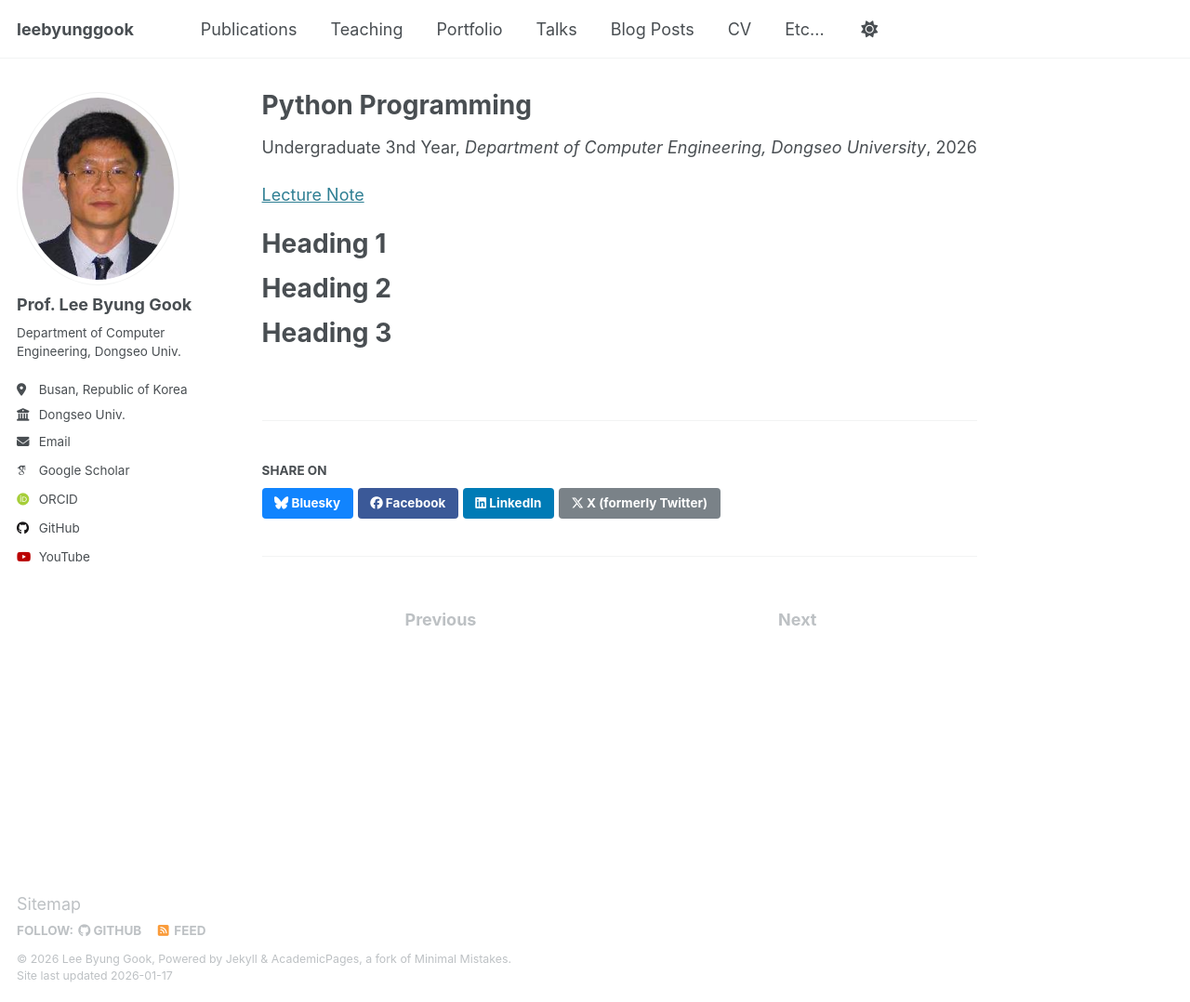
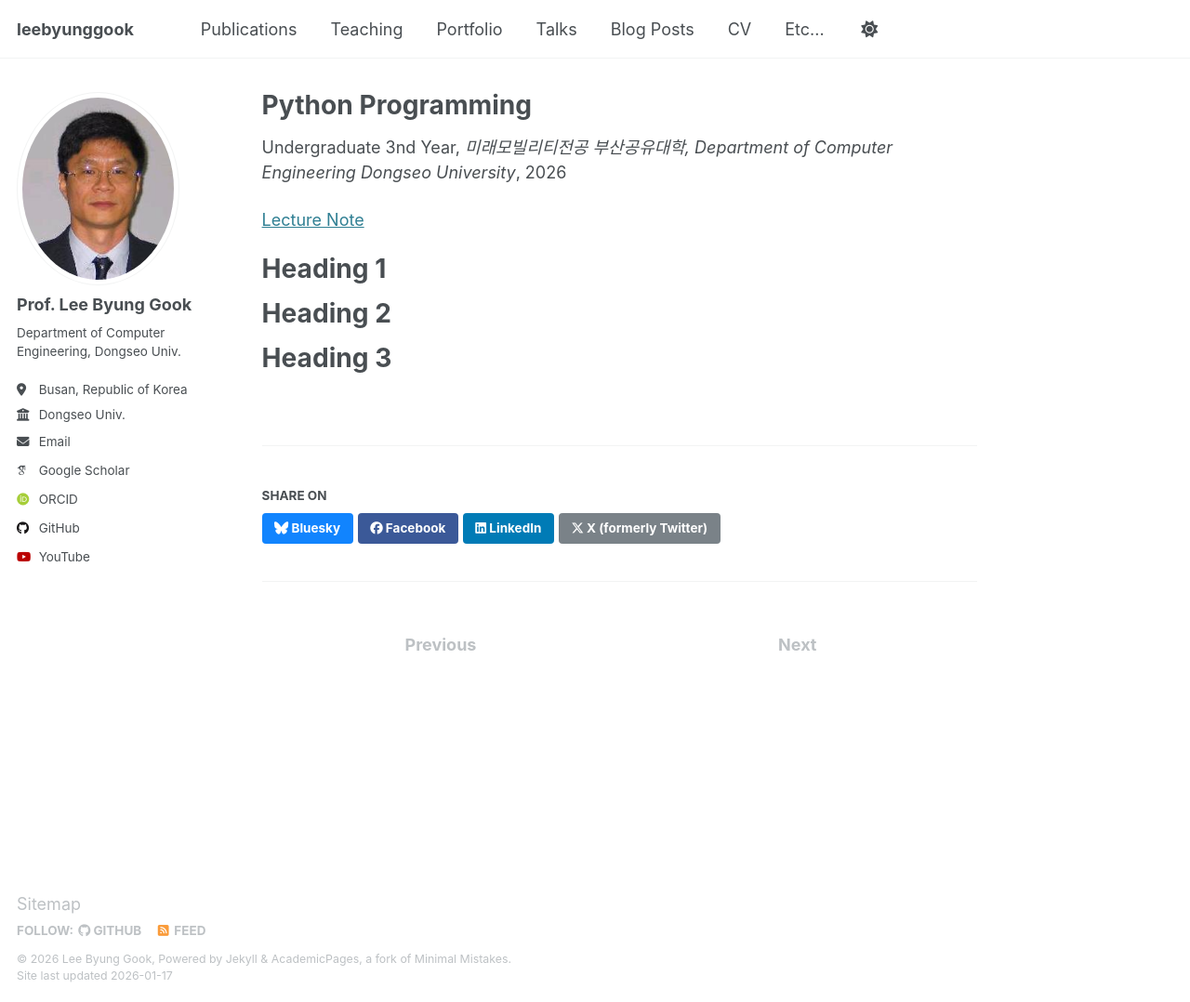
Before and after one commit to leebyunggook/leebyunggook.github.io, a Jekyll site: the page built from _teaching/2026-spring-teaching-1.md, in a window 1280 px wide and 1078 px high. Shown: the whole window at 93% size. Built offline with Jekyll 4.4.1, drawn with Linux system fonts in a browser that asks for light colours; some web fonts are replaced.

Commit message:
Update 2026-spring-teaching-1.md

```diff
--- a/_teaching/2026-spring-teaching-1.md
+++ b/_teaching/2026-spring-teaching-1.md
@@ -3,7 +3,7 @@ title: "Python Programming"
 collection: teaching
 type: "Undergraduate 3nd Year"
 permalink: /teaching/2026-spring-teaching-1
-venue: "Department of Computer Engineering, Dongseo University"
+venue: "미래모빌리티전공 부산공유대학, Department of Computer Engineering Dongseo University"
 date: 2026-03-02
 location: "Busan City, Korea"
 ---
```
